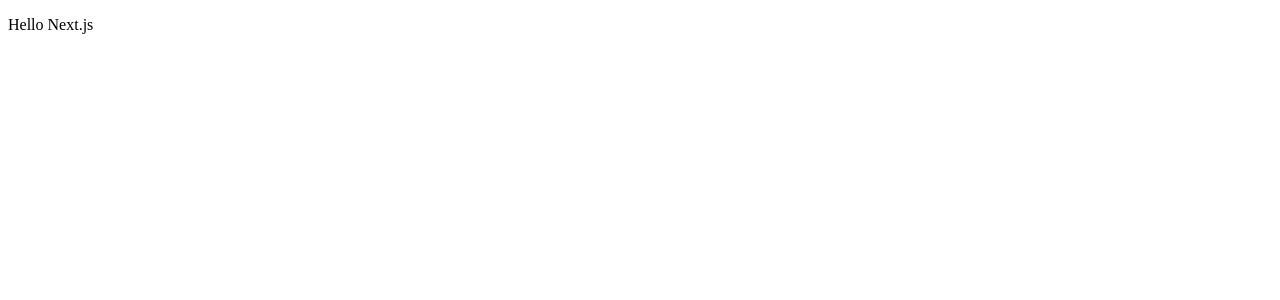
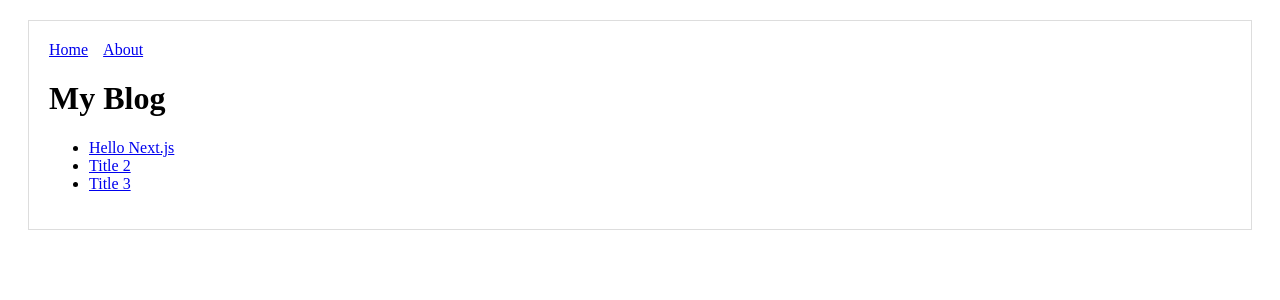
Before and after one commit to JoeBiggica/Next_Tutorial, a Next.js app: page / in a window 1280 px wide. Shown: the top 300 px of the page. Built offline with nearby package versions, Linux system fonts and the light colour scheme.

Commit message:
New lessons

```diff
--- /dev/null
+++ b/components/Header.js
@@ -0,0 +1,18 @@
+import Link from 'next/link'
+
+const linkStyle = {
+	marginRight: 15
+}
+
+const Header = () => (
+    <div>
+        <Link href="/">
+        	<a style={linkStyle}>Home</a>
+        </Link>
+        <Link href="/about">
+        	<a style={linkStyle}>About</a>
+        </Link>
+    </div>
+)
+
+export default Header
--- /dev/null
+++ b/components/MyLayout.js
@@ -0,0 +1,16 @@
+import Header from './Header'
+
+const layoutStyle = {
+  margin: 20,
+  padding: 20,
+  border: '1px solid #DDD'
+}
+
+const Layout = (props) => (
+  <div style={layoutStyle}>
+    <Header />
+    {props.children}
+  </div>
+)
+
+export default Layout
--- a/pages/index.js
+++ b/pages/index.js
@@ -1,7 +1,21 @@
-const Index = () => (
-  <div>
-    <p>Hello Next.js</p>
-  </div>
+import Layout from '../components/MyLayout.js'
+import Link from 'next/link'
+
+const PostLink = (props) => (
+	<li>
+		<Link href={`/post?title=${props.title}`}>
+			<a>{props.title}</a>
+		</Link>
+	</li>
 )
 
-export default Index
+export default () => (
+    <Layout>
+    	<h1>My Blog</h1>
+    	<ul>
+    		<PostLink title="Hello Next.js"/>
+    		<PostLink title="Title 2"/>
+    		<PostLink title="Title 3"/>
+    	</ul>
+    </Layout>
+)
```
Also changed, not shown: pages/about.js (added, +9 -0 lines), pages/post.js (added, +16 -0 lines).
